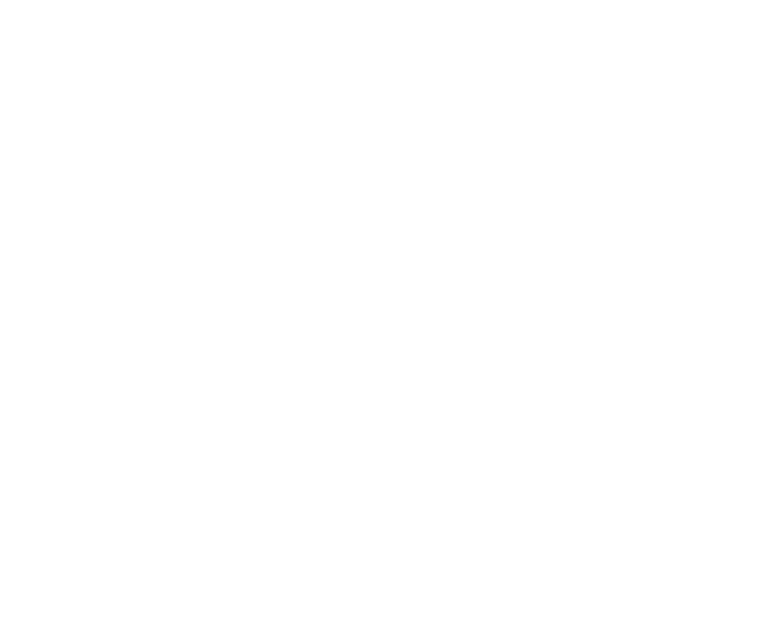
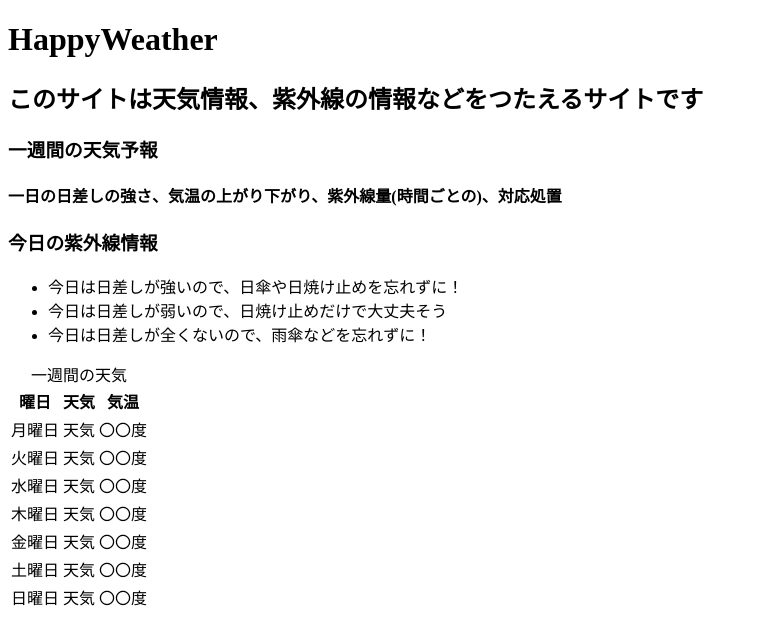
Before and after one commit to meitakeda/HappyWeather, a plain HTML site: page index.html in a window 1280 px wide. Shown: the whole page, without its empty margins (0-758 px from the left). Drawn offline with Linux system fonts and the light colour scheme.

Commit message:
サイトの詳細入力をした。

```diff
--- a/index.html
+++ b/index.html
@@ -1,10 +1,64 @@
 <!DOCTYPE html>
 <html lang="ja">
-  <head>
-    <meta charset="utf-8">
-    <title>HappyWeather</title>
-  </head>
-  <body>
+<head>
+<meta charset="utf-8">
+<title>HappyWeather</title>
+</head>
+<body>
+<h1>HappyWeather</h1>
+<h2>このサイトは天気情報、紫外線の情報などをつたえるサイトです</h2>
+<h3>一週間の天気予報</h3>
+<h4>一日の日差しの強さ、気温の上がり下がり、紫外線量(時間ごとの)、対応処置</h4>
+<table>
+  <caption>一週間の天気</caption>
+  <tr>
+  <th>曜日</th>
+  <th>天気</th>
+  <th>気温</th>
+  </tr>
+  <tr>
+	  <td> 月曜日</td>
+	  <td>天気</td>
+	  <td>〇〇度</td>
+  </tr>
+  <tr>
+	  <td>火曜日</td>
+	  <td>天気</td>
+	  <td>〇〇度</td>
+  </tr>
+
+  <tr>
+	  <td>水曜日</td>
+	  <td>天気</td>
+	  <td>〇〇度</td>
+  </tr>
+  <tr>
+	  <td>木曜日</td>
+	  <td>天気</td>
+	  <td>〇〇度</td>
+  </tr>
+   <tr>
+	  <td>金曜日</td>
+	  <td>天気</td>
+	  <td>〇〇度</td>
+  </tr>
+   <tr>
+	  <td>土曜日</td>
+	  <td>天気</td>
+	  <td>〇〇度</td>
+  </tr>
+   <tr>
+	  <td>日曜日</td>
+	  <td>天気</td>
+	  <td>〇〇度</td>
+  </tr>
+  <h3>今日の紫外線情報</h3>
+  <ul>
+	  <li>今日は日差しが強いので、日傘や日焼け止めを忘れずに！</li>
+	  <li>今日は日差しが弱いので、日焼け止めだけで大丈夫そう</li>
+	  <li>今日は日差しが全くないので、雨傘などを忘れずに！</li>
+  </ul>
+
     <!-- page content -->
   </body>
 </html>
```
